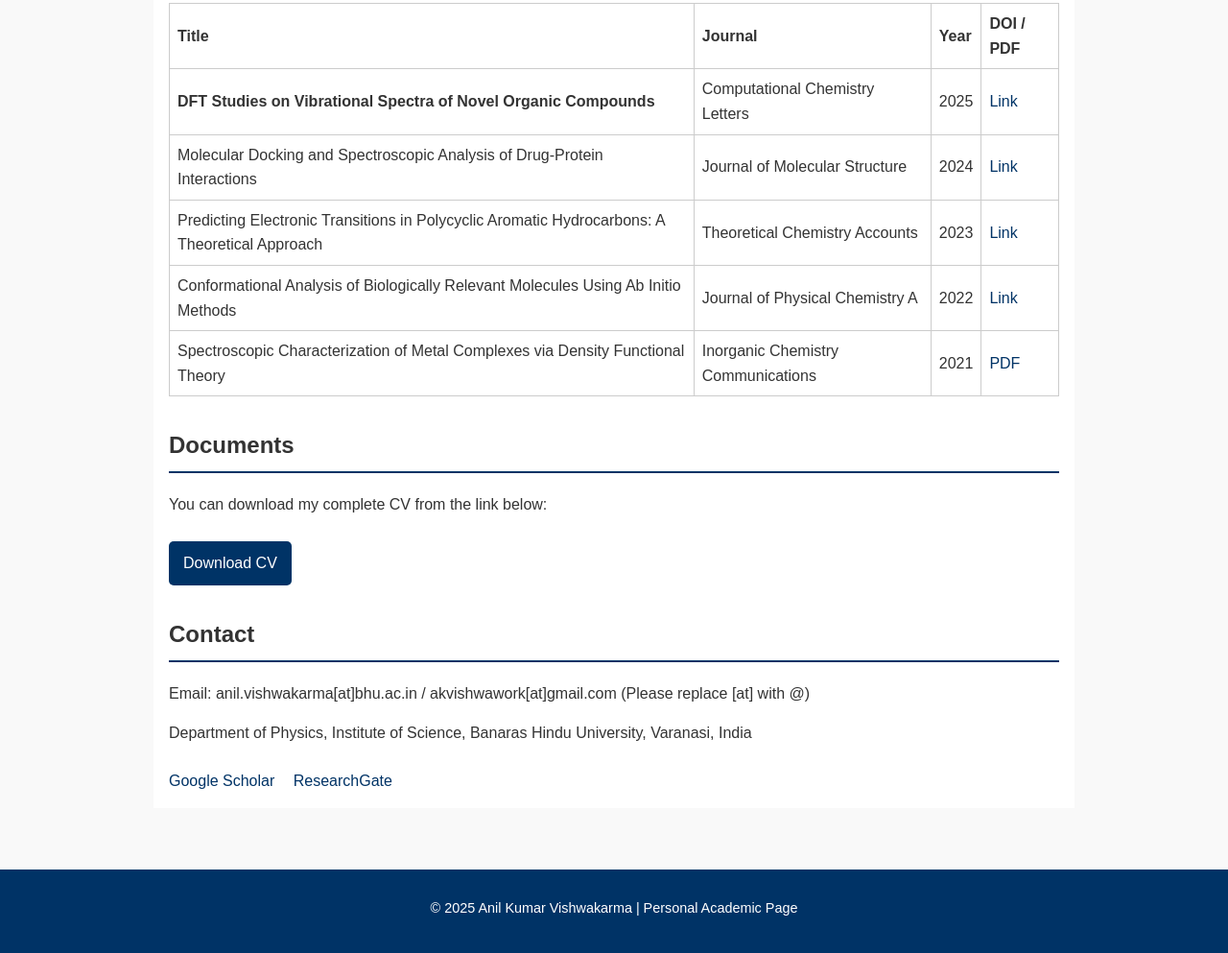
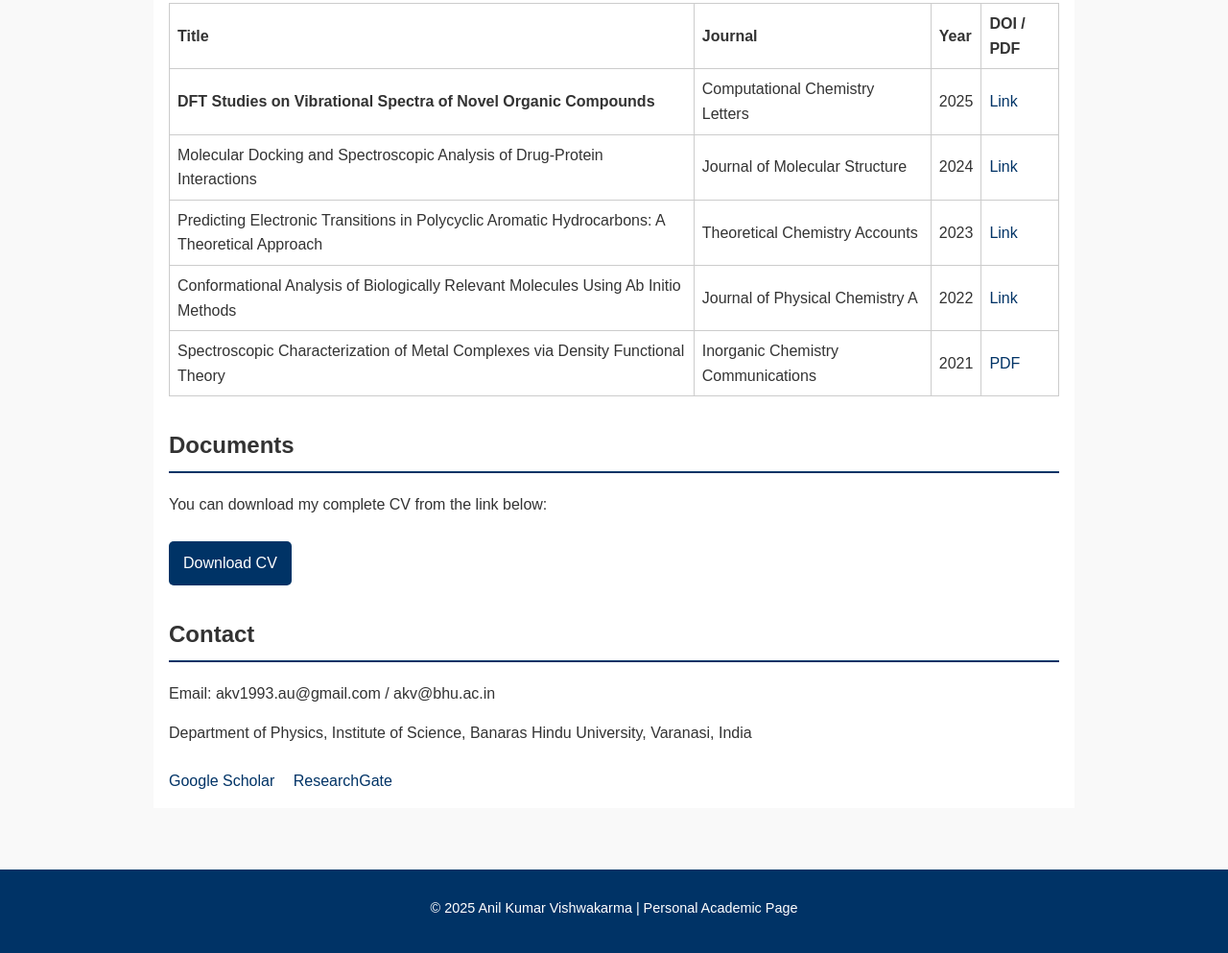
Before and after one commit to akv1993/akv1993.github.io, a plain HTML site: page index.html in a window 1280 px wide. Shown: the part 1024-2017 px from the top of the page at 96% size. Drawn offline with Linux system fonts and the light colour scheme.

Commit message:
Update index.html

```diff
--- a/index.html
+++ b/index.html
@@ -193,7 +193,7 @@
 
         <div class="section contact">
             <h2>Contact</h2>
-            <p>Email: anil.vishwakarma[at]bhu.ac.in / akvishwawork[at]gmail.com (Please replace [at] with @)</p>
+            <p>Email: akv1993.au@gmail.com / akv@bhu.ac.in</p>
             <p>Department of Physics, Institute of Science, Banaras Hindu University, Varanasi, India</p>
         </div>
 
```
